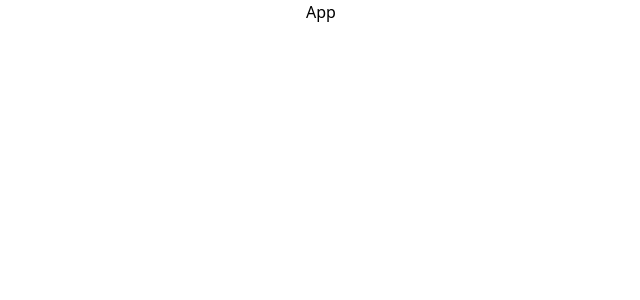
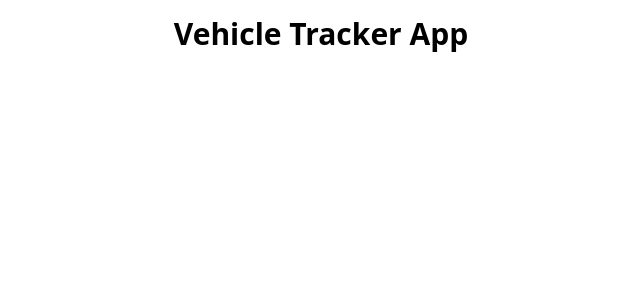
Before and after one commit to Aftab1112/Vehicle-Tracker-App, a React (Vite) app: page / in a window 1280 px wide. Shown: the top 300 px of the page, without its empty margins (319-959 px from the left). Built offline with nearby package versions, Linux system fonts and the light colour scheme.

Commit message:
created sample frontend

```diff
--- a/src/App.jsx
+++ b/src/App.jsx
@@ -1,11 +1,8 @@
 import React from "react";
+import Home from "./pages/Home";
 
 const App = () => {
-  return (
-    <div className="w-full h-full">
-      <h1 className="text-center">App</h1>
-    </div>
-  );
+  return <Home />;
 };
 
 export default App;
--- /dev/null
+++ b/src/components/Map.jsx
@@ -0,0 +1,13 @@
+import React from "react";
+
+const Map = () => {
+  return (
+    <div className="w-full h-full">
+      <h1 className="my-4 text-3xl font-bold text-center">
+        Vehicle Tracker App
+      </h1>
+    </div>
+  );
+};
+
+export default Map;
--- /dev/null
+++ b/src/pages/Home.jsx
@@ -0,0 +1,8 @@
+import React from "react";
+import Map from "../components/Map";
+
+const Home = () => {
+  return <Map />;
+};
+
+export default Home;
```
